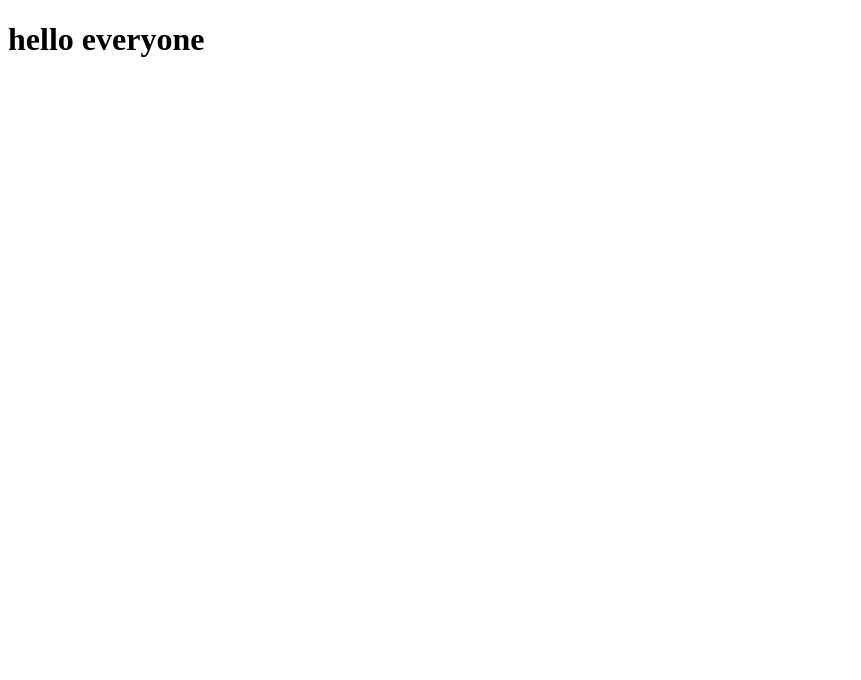
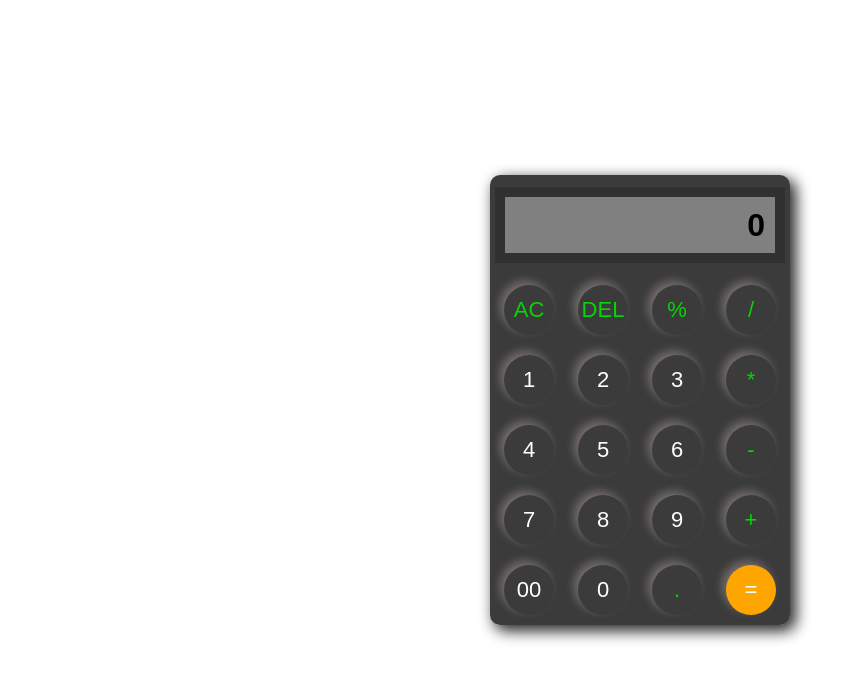
Before and after one commit to aveshmaurya1234/new, a plain HTML site: page index.html in a window 1280 px wide. Shown: the whole page, without its empty margins (0-861 px from the left). Drawn offline with Linux system fonts and the light colour scheme.

Commit message:
calculater file add

```diff
--- a/index.html
+++ b/index.html
@@ -2,10 +2,47 @@
 <html lang="en">
 <head>
     <meta charset="UTF-8">
-    <meta name="viewport" content="width=c:\Users\vtech\Desktop\New folder (2)\Project\Tic Ta toe, initial-scale=1.0">
+    <meta name="viewport" content="width=device-width, initial-scale=1.0">
     <title>Document</title>
+    <link rel="stylesheet" href="style.css">
 </head>
 <body>
-    <h1>hello everyone </h1>
+    <form action="" id="main" >
+        <input type="text" id="display" value="" placeholder="0">
+        <div class="main2">
+
+            <input type="button" id="sym" class="btn" value="AC" onclick="main.display.value ='' ">
+            <input type="button" id="sym" class="btn" value="DEL" onclick="main.display.value = main.display.value.toString().slice(0, -1) ">
+            <input type="button" id="sym" class="btn" value="%" onclick="main.display.value +='%' ">
+            <input type="button" id="sym" class="btn" value="/" onclick="main.display.value +='/' ">
+
+        </div>
+
+        <div class="main2">
+            <input type="button" class="btn" value="1" onclick="main.display.value +='1' ">
+            <input type="button" class="btn" value="2" onclick="main.display.value +='2' ">
+            <input type="button" class="btn" value="3" onclick="main.display.value +='3' ">
+            <input type="button" class="btn" value="*" onclick="main.display.value +='*' " id="sym">
+        </div>
+
+        <div class="main2">
+            <input type="button" class="btn" value="4" onclick="main.display.value +='4' ">
+            <input type="button" class="btn" value="5" onclick="main.display.value +='5' ">
+            <input type="button" class="btn" value="6" onclick="main.display.value +='6' ">
+            <input type="button" id="sym" class="btn" value="-" onclick="main.display.value +='-' ">
+        </div>
+        <div class="main2">
+            <input type="button" class="btn" value="7" onclick="main.display.value +='7' ">
+            <input type="button" class="btn" value="8" onclick="main.display.value +='8' ">
+            <input type="button" class="btn" value="9" onclick="main.display.value +='9' ">
+            <input type="button" id="sym" class="btn" value="+" onclick="main.display.value +='+' ">
+        </div>
+        <div class="main2">
+            <input type="button" class="btn" value="00" onclick="main.display.value +='00' ">
+            <input type="button" class="btn" value="0" onclick="main.display.value +='0' ">
+            <input type="button" id="sym" class="btn" value="." onclick="main.display.value =+'.' ">
+            <input type="button" id="equal" class="btn" value="=" onclick="main.display.value = eval(main.display.value) ">
+        </div>
+    </form>
 </body>
 </html>
--- a/style.css
+++ b/style.css
@@ -0,0 +1,66 @@
+*{
+    padding: 0;
+    margin: 0;
+}
+
+html,body{
+    height: 100%;
+    width: 100%;
+    display: flex;
+    align-items: center;
+    justify-content: center;
+}
+
+#main{
+    display: flex;
+    align-items: center;
+    justify-content: center;
+    flex-direction: column;
+    width: 300px;
+    height: 450px;
+    background-color:rgba(0, 0, 0, 0.769);
+    border-radius: 10px;
+    box-shadow: 5px 5px 15px rgba(0, 0, 0, 0.835),
+                5px 5px 15px rgba(0, 0, 0, 0.214);
+}
+
+#display{
+    border-color:  red;
+    background-color:gray;
+    text-align: right;
+    padding-right: 10px;
+    width: 260px;
+    height: 60px;
+    font-size: 2rem;
+    font-weight: 600;
+    border: none;
+    outline: none;
+    margin: 12px;
+    border: 10px solid rgba(0, 0, 0, 0.627);
+}
+::placeholder{
+    color: black;
+}
+.btn{
+    background-color:transparent;
+    width: 50px;
+    height: 50px;
+    margin: 10px;
+    color: white;
+    border: none;
+    outline: none;
+    font-size: 22px;
+    border-radius: 50%;
+    box-shadow:  -4px -4px 10px rgba(222, 201, 201, 0.363);
+}
+.btn:hover{
+    box-shadow: inset 4px 4px 10px rgba(222, 201, 201, 0.363);
+}
+
+#sym{
+    color: rgb(6, 213, 6);
+}
+
+#equal{
+    background-color: orange;
+}
```
